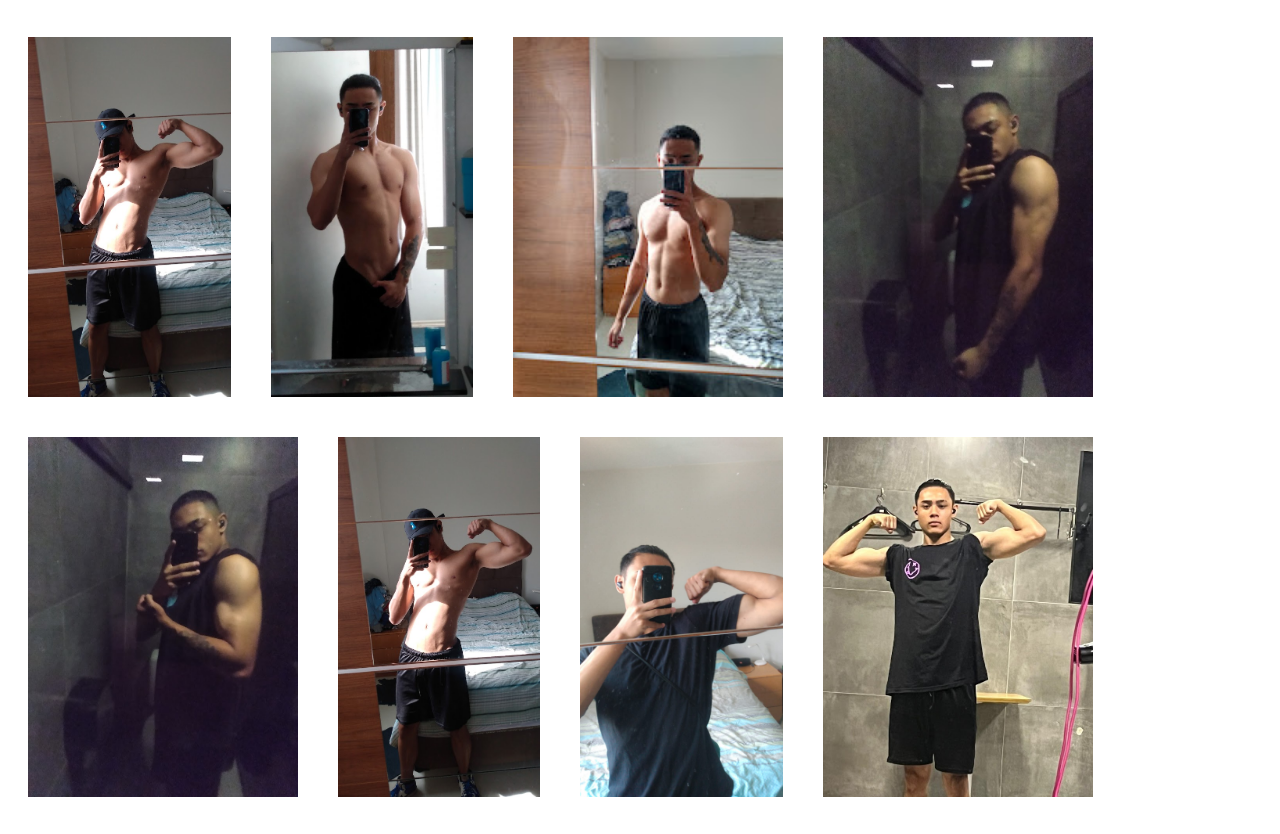
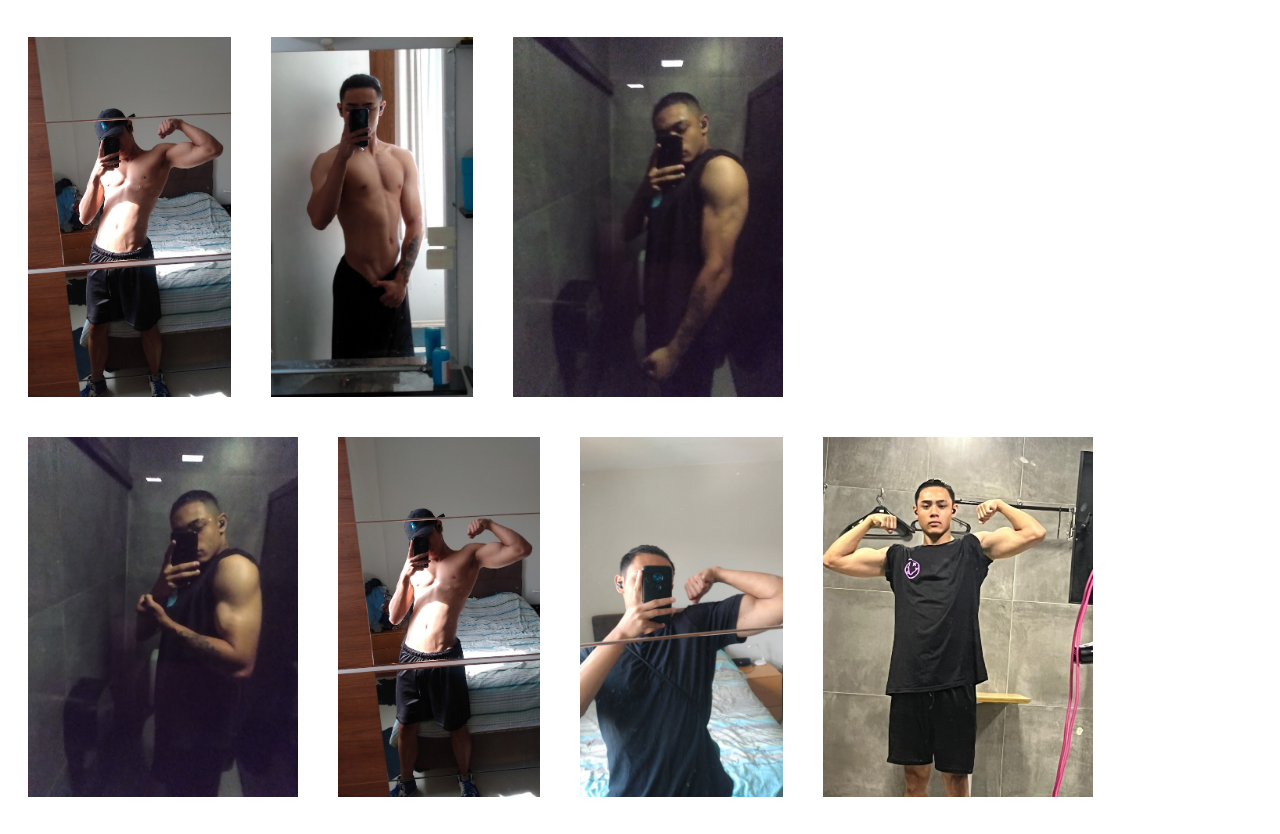
Before and after one commit to projetosengracados/asd, a plain HTML site: page academia.html in a window 1280 px wide. Shown: the part 951-1785 px from the top of the page. Drawn offline with Linux system fonts and the light colour scheme.

Commit message:
Update academia.html

```diff
--- a/academia.html
+++ b/academia.html
@@ -32,7 +32,6 @@
 <div id="frente">
     <img src="./ACADEMIA/12.jpg" alt="">
     <img src="./ACADEMIA/14.jpg" alt="">
-    <img src="./ACADEMIA/16.jpg" alt="">
     <img src="./ACADEMIA/13.jpg" alt="">
 </div>
 
```
